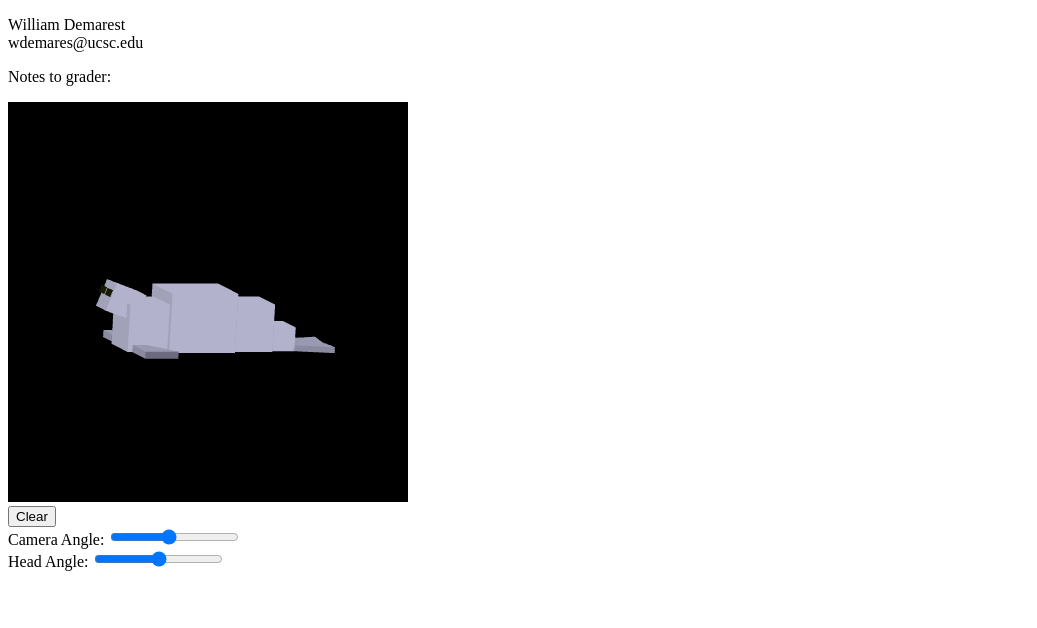
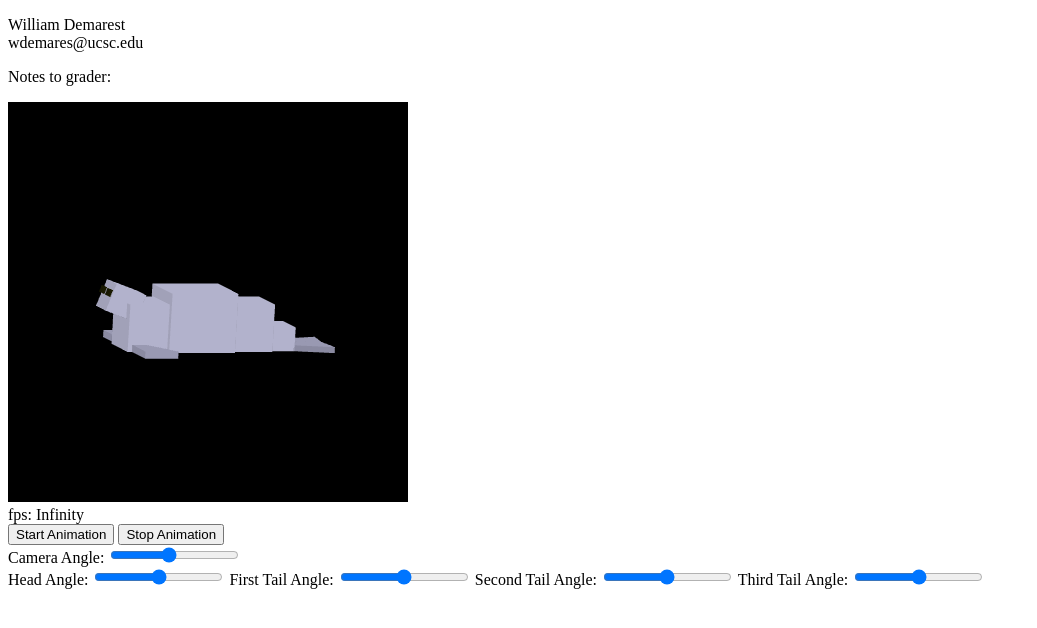
Before and after one commit to WilliamDemarest/cse160assignments_wdemares, a plain HTML site: page Assignment_2/src/BlockyAnimal.html in a window 1280 px wide. Shown: the whole page, without its empty margins (0-1037 px from the left). Drawn offline with Linux system fonts and the light colour scheme.

Commit message:
basics and good animation and camera

```diff
--- a/Assignment_2/src/BlockyAnimal.html
+++ b/Assignment_2/src/BlockyAnimal.html
@@ -17,8 +17,11 @@
     Please use a browser that supports "canvas"
     </canvas>
 
+    <div id="fps"></div>
+
     <div>
-      <button type="button" id="clearButton">Clear</button>
+      <button type="button" id="start">Start Animation</button>
+      <button type="button" id="stop">Stop Animation</button>
     </div>
 
     <div>
@@ -28,6 +31,9 @@
 
     <div>
       Head Angle: <input type="range" min="0" max="40" value="20" class="slider" id="headAngle">
+      First Tail Angle: <input type="range" min="-20" max="20" value="0" class="slider" id="tailAngle1">
+      Second Tail Angle: <input type="range" min="-20" max="20" value="0" class="slider" id="tailAngle2">
+      Third Tail Angle: <input type="range" min="-20" max="20" value="0" class="slider" id="tailAngle3">
     </div>
 
     <script src="../lib/webgl-utils.js"></script>
--- a/Assignment_2/src/BlockyAnimal.js
+++ b/Assignment_2/src/BlockyAnimal.js
@@ -13,6 +13,7 @@ let a_Position;
 let u_FragColor;
 let u_ModelMatrix;
 let u_GlobalRotateMatrix;
+const fps_display = document.getElementById("fps");
 
 
 function setupWebGL(){
@@ -78,16 +79,24 @@ let g_selectedSize = 5;
 let g_globalAngle = [-20, 0, -10];
 let g_lastMouse = [200, 300];
 let g_headAngle = 20;
+let g_tailAngle = [0, 0, 0];
+let g_time = 0;
+let g_animation = false;
 // Set up actions for HTML UI elements
 function addActionsForHtmlUi(){
-  document.getElementById('clearButton').onclick = function() {g_shapesList = []; renderAllShapes(); };
+  document.getElementById('start').onclick = function() {g_animation = true; start_animation(); };
+  document.getElementById('stop').onclick = function() {g_animation = false; };
 
   document.getElementById('angleSlide').addEventListener('mousemove', function() {g_globalAngle[0] = parseInt(this.value); renderScene();} )
 
   document.getElementById('headAngle').addEventListener('mousemove', function() {g_headAngle = parseInt(this.value); renderScene();} );
+  document.getElementById('tailAngle1').addEventListener('mousemove', function() {g_tailAngle[0] = parseInt(this.value); renderScene();} );
+  document.getElementById('tailAngle2').addEventListener('mousemove', function() {g_tailAngle[1] = parseInt(this.value); renderScene();} );
+  document.getElementById('tailAngle3').addEventListener('mousemove', function() {g_tailAngle[2] = parseInt(this.value); renderScene();} );
 
   // document.getElementById('webgl').addEventListener('ondrag', function() {g_selectedSize = this.value; } );
-  document.getElementById('webgl').addEventListener('click', click );
+  document.getElementById('webgl').addEventListener('mousedown', click );
+  document.getElementById('webgl').addEventListener('mousemove', track );
 }
 
 function main() {
@@ -110,6 +119,12 @@ function main() {
 
 var g_shapesList = [];
 
+function track(ev) {
+  if(ev.buttons == 0){
+    g_lastMouse = [ev.clientX, ev.clientY];
+    //console.log(g_lastMouse);
+  }
+}
 
 function click(ev) {
   // Extract the event click and return it in WebGL coordinates
@@ -118,11 +133,10 @@ function click(ev) {
   const y = g_lastMouse[1] - ev.clientY; // y coordinate of a mouse pointer
 
   g_globalAngle[0] += x;
-  g_globalAngle[1] += y;
+  g_globalAngle[1] -= y;
   g_lastMouse = [ev.clientX, ev.clientY];
   // console.log(x + ", " + g_lastMouse[0] + " - " + ev.clientX);
   // console.log(g_globalAngle + ", " + y);
-
 
   renderScene();
 }
@@ -139,27 +153,39 @@ function convertCoordinatesEventToGl(ev){
   return([x, y]);
 }
 
+function start_animation(){
+  const start_time = performance.now();
+  tick();
+}
+
+function tick(){
+  g_time = performance.now();
+  renderScene();
+  if (g_animation) {
+    requestAnimationFrame(tick);
+  }
+}
+
 // Draw every shape that is supposed to be in the canvas
 function renderScene(){
-  // console.log(g_GlobalAngle);
-  // Clear <canvas>
+  const now = performance.now();
+
+  if (g_animation){
+    for (let i = 0; i < 3; i += 1){
+      g_tailAngle[i] = 10*Math.sin((g_time/100) - (i*45));
+    }
+  }
+
   gl.clear(gl.COLOR_BUFFER_BIT | gl.DEPTH_BUFFER_BIT);
 
   const globalRotMat = new Matrix4().rotate(g_globalAngle[0], 0, 1, 0);
   globalRotMat.rotate(g_globalAngle[1], 0, 0, 1);
   globalRotMat.rotate(g_globalAngle[2], 1, 0, 0);
-  // console.log(globalRotMat.elements);
   gl.uniformMatrix4fv(u_GlobalRotateMatrix, false, globalRotMat.elements);
 
-  /* var len = g_shapesList.length;
-  for(var i = 0; i < len; i++) {
-    g_shapesList[i].render();
-  } */
-  const rotateAnimal = [-10,-10]
   const colorAnimal = [.7, 0.7, 0.8, 1.0];
   const scaleAnimal = 0.5;
 
-  //const cubes = []
   const body2 = new Cube(); // base body
   body2.color = colorAnimal;
   body2.matrix.translate(-0.2, -0.255, -0.025, 1);
@@ -170,6 +196,7 @@ function renderScene(){
   body1.matrix.concat(body2.matrix);
   body1.color = colorAnimal;
   body1.matrix.translate(1.0, 0.0, 0.1, 1);
+  body1.matrix.rotate(g_tailAngle[0], 0, 0, 1);
   body1.matrix.scale(0.6, 0.8, 0.8, 1);
   body1.render();
 
@@ -177,6 +204,7 @@ function renderScene(){
   tailBody.matrix.concat(body1.matrix);
   tailBody.color = colorAnimal;
   tailBody.matrix.translate(1.0, 0.0, 0.1, 1);
+  tailBody.matrix.rotate(g_tailAngle[1], 0, 0, 1);
   tailBody.matrix.scale(0.6, 0.5, 0.8, 1);
   tailBody.render();
 
@@ -187,19 +215,18 @@ function renderScene(){
   tailLeft.offsetBottom = 0.5;
   tailLeft.matrix.translate(0.9, 0.25, 0.4, 1);
   tailLeft.matrix.rotate(80, 0, 1, 0);
-  tailLeft.matrix.rotate(90, 1, 0, 0);
+  tailLeft.matrix.rotate(90-g_tailAngle[2], 1, 0, 0);
   tailLeft.matrix.scale(0.8, 1.5, 0.25, 1);
   tailLeft.render();
 
-  const rightLeft = new Trapezoid(); // tail
+  const rightLeft = new Trapezoid();
   rightLeft.matrix.concat(tailBody.matrix);
   rightLeft.color = [0.6, 0.6, 0.7, 1.0];
-  rightLeft.offsetTop = 0.5;
-  rightLeft.offsetBottom = 1.2;
-  rightLeft.matrix.translate(2.4, 0.25, 0.35, 1);
-  rightLeft.matrix.rotate(90, 0, 1, 0);
-  rightLeft.matrix.rotate(90, 1, 0, 0);
-  rightLeft.matrix.rotate(170, 0, 0, 1);
+  rightLeft.offsetTop = -1.2;
+  rightLeft.offsetBottom = -0.5;
+  rightLeft.matrix.translate(0.9, 0.25, 0.6, 1);
+  rightLeft.matrix.rotate(100, 0, 1, 0);
+  rightLeft.matrix.rotate(90-g_tailAngle[2], 1, 0, 0);
   rightLeft.matrix.scale(0.8, 1.5, 0.25, 1);
   rightLeft.render();
 
@@ -213,10 +240,11 @@ function renderScene(){
   const leftFin = new Trapezoid();
   leftFin.matrix.concat(body3.matrix);
   leftFin.color = [0.6, 0.6, 0.7, 1.0];
-  leftFin.offsetTop = 0.5;
-  leftFin.offsetBottom = 1.2;
-  leftFin.matrix.translate(0.1, 0.15, -0.8, 1);
+  leftFin.offsetTop = -1.2;
+  leftFin.offsetBottom = -0.5;
+  leftFin.matrix.translate(0.1, 0.15, 0.0, 1);
   leftFin.matrix.rotate(90, 1, 0, 0);
+  leftFin.matrix.rotate(180-g_tailAngle[2], 0, 0, 1);
   leftFin.matrix.scale(0.6, 0.8, 0.15, 1);
   leftFin.render()
 
@@ -227,6 +255,7 @@ function renderScene(){
   rightFin.offsetBottom = 0.5;
   rightFin.matrix.translate(0.1, 0.15, 1, 1);
   rightFin.matrix.rotate(90, 1, 0, 0);
+  rightFin.matrix.rotate(g_tailAngle[2], 0, 0, 1);
   rightFin.matrix.scale(0.6, 0.8, 0.15, 1);
   rightFin.render()
 
@@ -251,4 +280,7 @@ function renderScene(){
   rightEye.matrix.translate(1.1, 0.5, 0.7, 1);
   rightEye.matrix.scale(-0.5*scaleAnimal, 0.5*scaleAnimal, 0.5*scaleAnimal, 1);
   rightEye.render();
+
+  const frame = performance.now() - now;
+  fps_display.textContent = "fps: " + 10000/frame;
 }
```
